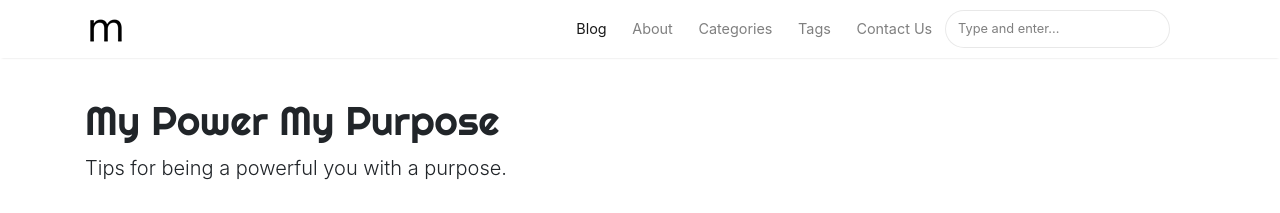
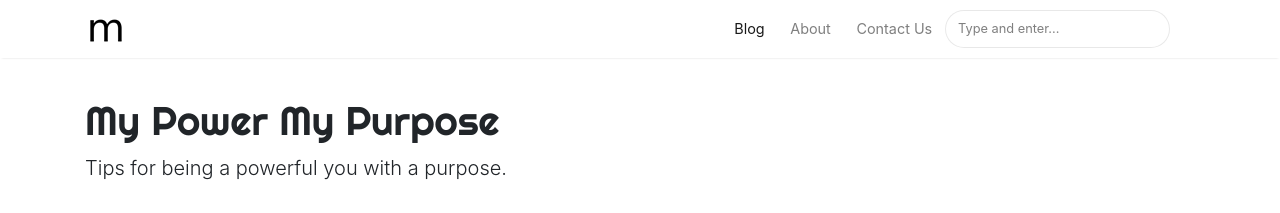
Before and after one commit to cleverberry/mypowermypurpose, a Jekyll site: the page built from index.html, in a window 1280 px wide. Shown: the top 213 px of the page. Built offline with Jekyll 4.4.1, drawn with Linux system fonts in a browser that asks for light colours; nearby versions of some CDN libraries; the list of posts is cut into pages by our own code.

Commit message:
Remove categories and tags in navbar

```diff
--- a/_layouts/default.html
+++ b/_layouts/default.html
@@ -77,15 +77,6 @@
                     <li class="nav-item">
                         <a class="nav-link" href="{{ site.baseurl }}/about">About</a>
                     </li>
-
-                    <li class="nav-item">
-                        <a class="nav-link" href="{{ site.baseurl }}/categories">Categories</a>
-                    </li>
-
-                    <li class="nav-item">
-                        <a class="nav-link" href="{{ site.baseurl }}/tags">Tags</a>
-                    </li>
-
                     <li class="nav-item">
                         <a class="nav-link" href="{{ site.baseurl }}/contactus">Contact Us</a>
                     </li>
```
